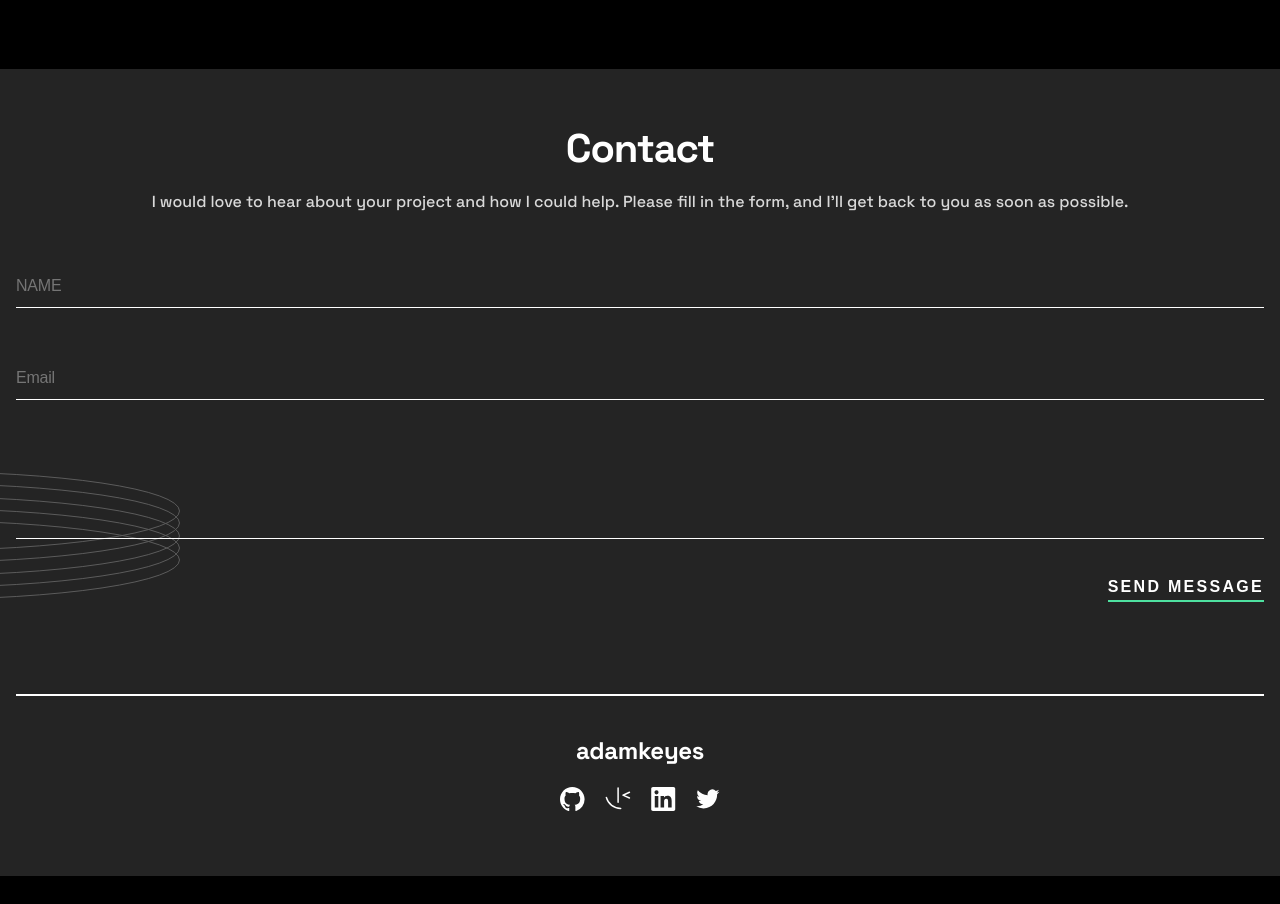
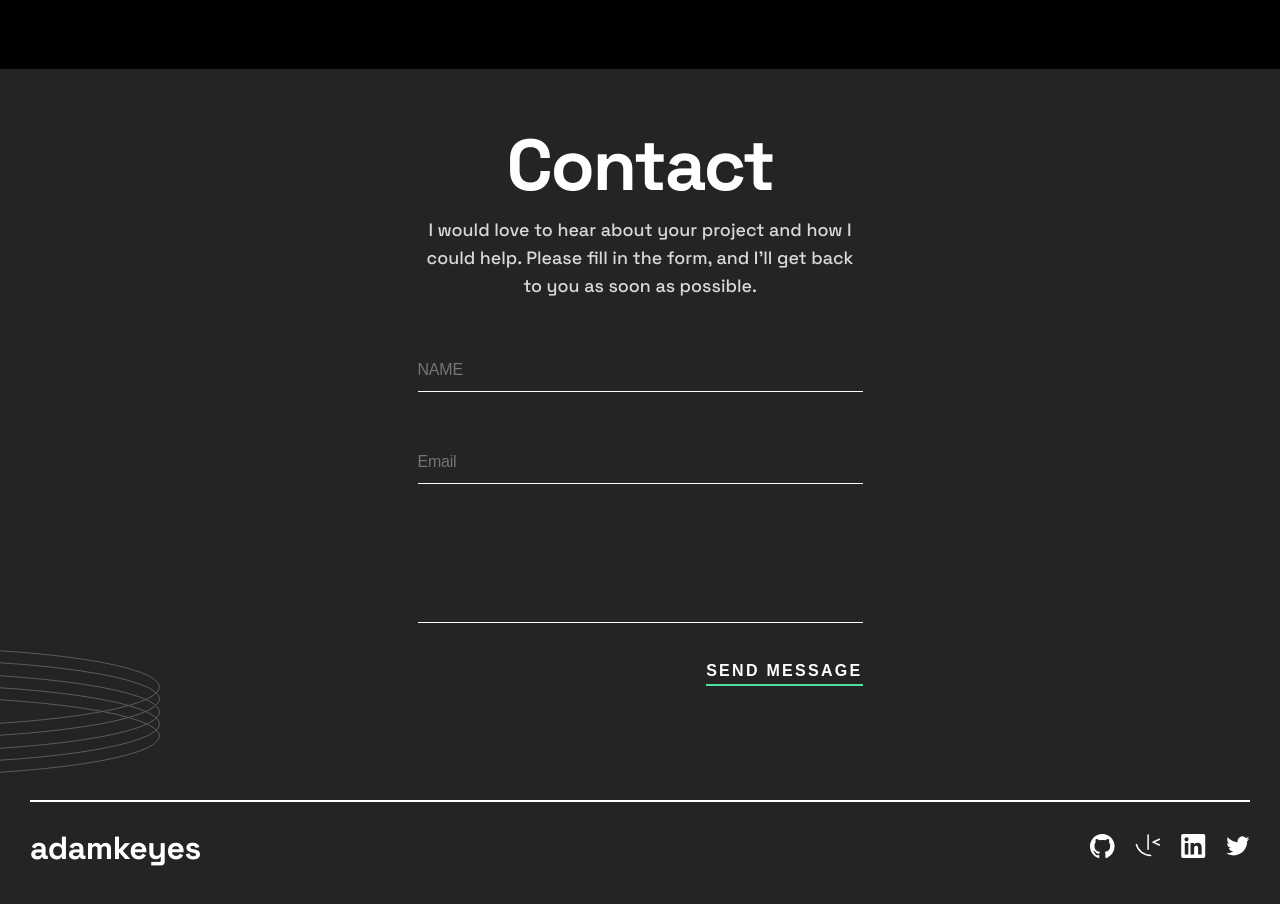
Before and after one commit to VasconcelloDev/single-page-developer, a website built with Vite: page index.html in a window 1280 px wide. Shown: the part 2700-3604 px from the top of the page. Before the commit the page ends 3576 px from the top, so only its background shows below. Built offline with nearby package versions, Linux system fonts and the light colour scheme.

Commit message:
make footer section tablet compatible

```diff
--- a/index.html
+++ b/index.html
@@ -250,8 +250,9 @@
         src="./assets/images/pattern-rings.svg"
         alt=""
       />
+
       <span class="footer__finish-line"></span>
-
+      <div class="footer__social">
         <strong class="footer__social-title">adamkeyes </strong>
 
         <nav class="footer__social-media">
@@ -269,6 +270,7 @@
             <img src="./assets/images/icon-twitter.svg" alt="" />
           </a>
         </nav>
+      </div>
     </footer>
 
     <script type="module" src="/main.js"></script>
--- a/style.css
+++ b/style.css
@@ -447,7 +447,6 @@ main {
   }
 
   .projects__title__container h2 {
-    color: #fff;
     font-size: 4.5rem;
     font-weight: 700;
     line-height: 4.5rem;
@@ -455,10 +454,63 @@ main {
   }
 
   .projects__title__container a {
-    color: #fff;
     font-size: 1.125rem;
     font-weight: 700;
     line-height: 1.625rem;
     letter-spacing: 2.286px;
   }
+
+  .footer {
+    padding: 60px 30px 40px 30px;
+  }
+
+  .footer__title {
+    font-size: 4.5rem;
+    line-height: 4.5rem;
+    letter-spacing: -2.045px;
+  }
+
+  .footer__paragraph {
+    font-size: 1.12rem;
+    line-height: 1.75rem;
+    max-width: 445px;
+    margin: auto;
+    margin-top: 15px;
+  }
+
+  .footer__form {
+    max-width: 445px;
+    margin: auto;
+  }
+
+  .footer__rings {
+    bottom: 128px;
+    margin-left: -20px;
+  }
+  .footer__form__button {
+    font-size: 1rem;
+    font-weight: 700;
+    line-height: 1.625rem;
+    letter-spacing: 2.286px;
+  }
+
+  .footer__finish-line {
+    margin-top: 27px;
+    margin-bottom: 30px;
+  }
+
+  .footer__social {
+    display: flex;
+    justify-content: space-between;
+  }
+
+  .footer__social-title {
+    font-size: 2rem;
+    letter-spacing: -0.444px;
+    margin-top: 0;
+  }
+
+  .footer__social-media {
+    margin-top: 0;
+  }
 }
```
Lines whose indentation alone changed are shown as unchanged.
